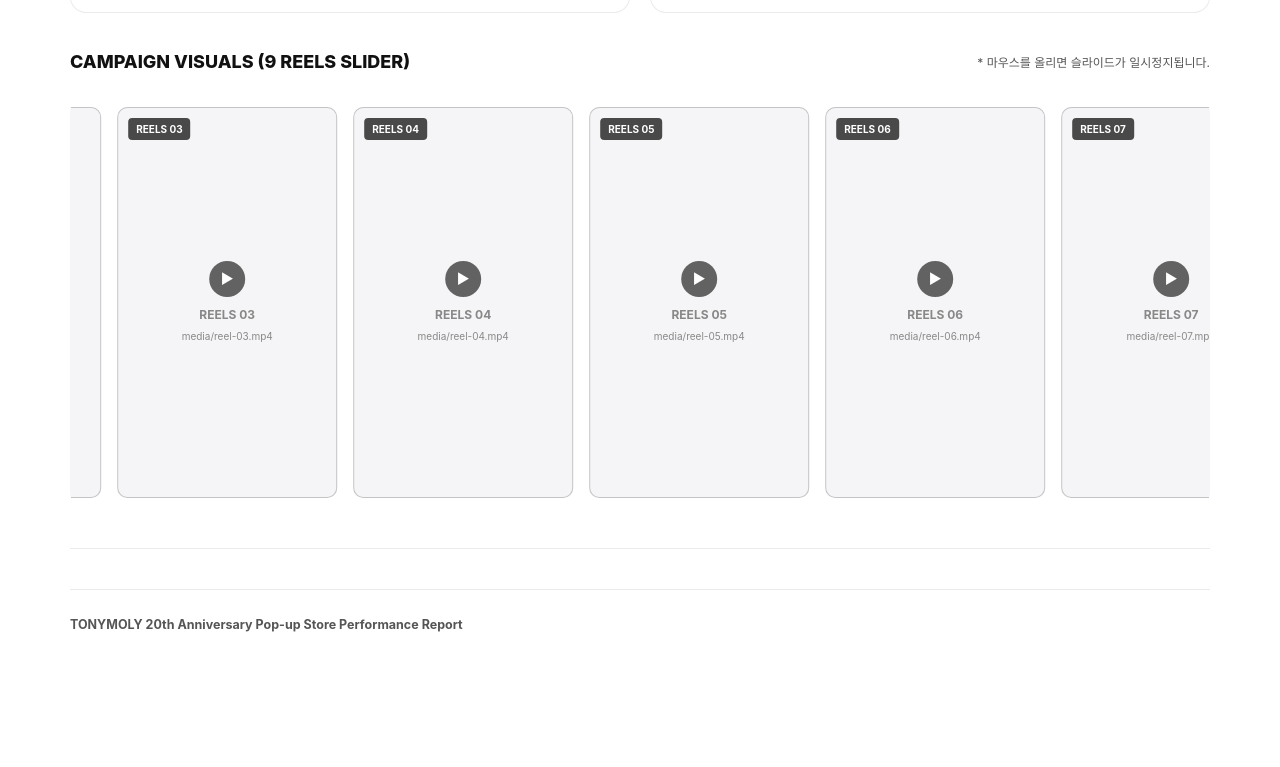
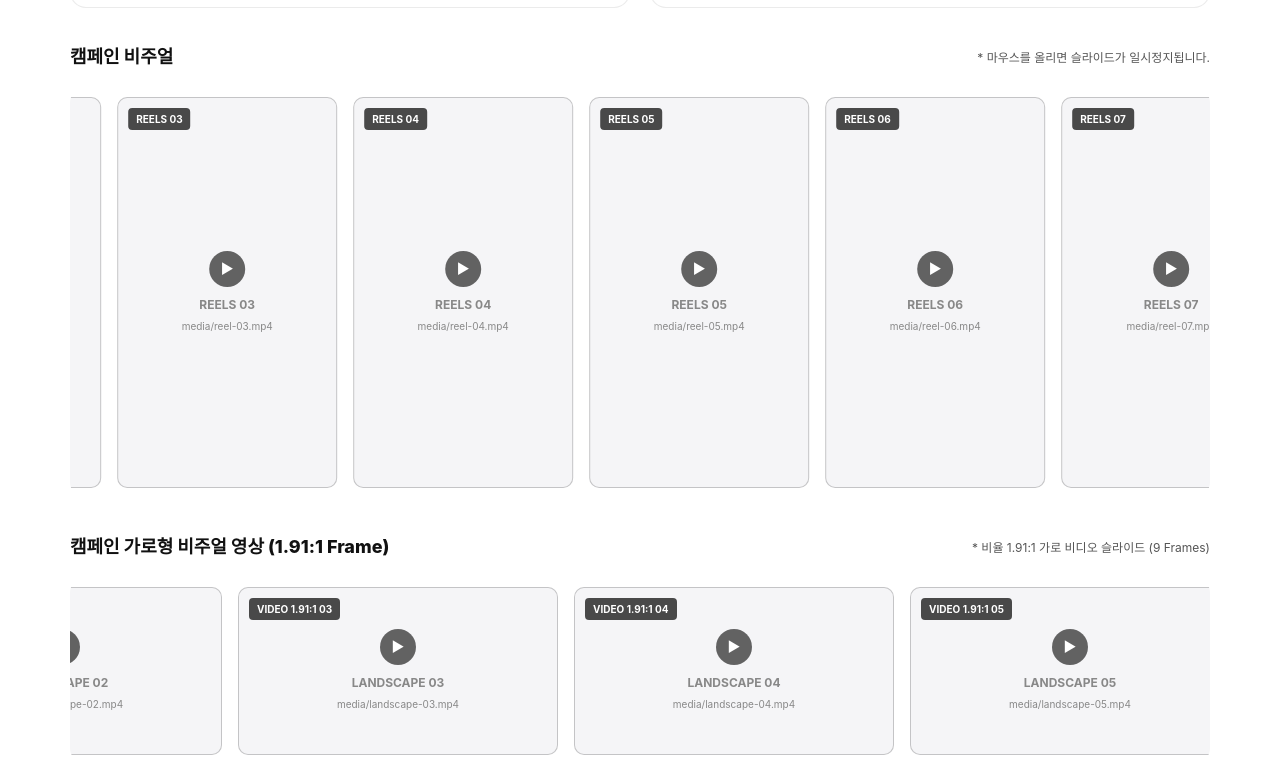
Before and after one commit to vivelyglobal/TONYMOLY-POPUP, a plain HTML site: page index.html in a window 1280 px wide. Shown: the part 1497-2264 px from the top of the page. Before the commit the page ends 2212 px from the top, so only its background shows below. Drawn offline with nearby package versions, Linux system fonts and the light colour scheme; no server answers; a web font is replaced by a local one.

Commit message:
Update index.html

```diff
--- a/index.html
+++ b/index.html
@@ -6,6 +6,10 @@
   <title>TONYMOLY 20주년 팝업스토어 성과 리포트</title>
   <script src="https://cdn.jsdelivr.net/npm/chart.js"></script>
   <link rel="stylesheet" href="https://cdn.jsdelivr.net/gh/orioncactus/pretendard/dist/web/static/pretendard.min.css" />
+  <!-- Noto Sans KR imported for Vively Logo -->
+  <link rel="preconnect" href="https://fonts.googleapis.com">
+  <link rel="preconnect" href="https://fonts.gstatic.com" crossorigin>
+  <link href="https://fonts.googleapis.com/css2?family=Noto+Sans+KR:wght@700;800;900&display=swap" rel="stylesheet">
   <style>
     :root {
       --bg: #ffffff;
@@ -45,15 +49,17 @@
       border-bottom: 2px solid var(--accent);
       margin-bottom: 30px;
     }
+
+    /* REVISED LOGO: Vively with Noto Sans KR Font */
     .brand-logo {
-      font-size: 20px;
-      font-weight: 900;
-      letter-spacing: 2px;
-      background: #000;
-      color: #fff;
-      padding: 4px 12px;
-      display: inline-block;
+      font-size: 32px;
+      font-weight: 800;
+      letter-spacing: -1px;
+      color: #000;
+      font-family: 'Noto Sans KR', sans-serif;
+      line-height: 1;
     }
+
     .live-status {
       display: inline-flex;
       align-items: center;
@@ -169,12 +175,12 @@
       justify-content: center;
     }
 
-    /* Carousel Slider for 9 Videos */
+    /* Carousel Slider Containers */
     .carousel-container {
       width: 100%;
       overflow: hidden;
       position: relative;
-      margin-top: 20px;
+      margin-top: 15px;
       border-radius: var(--radius);
       padding: 10px 0;
     }
@@ -184,13 +190,28 @@
       width: max-content;
       animation: scroll 25s linear infinite;
     }
-    .carousel-container:hover .carousel-track {
+    .carousel-track-landscape {
+      display: flex;
+      gap: 16px;
+      width: max-content;
+      animation: scroll-landscape 30s linear infinite;
+    }
+
+    .carousel-container:hover .carousel-track,
+    .carousel-container:hover .carousel-track-landscape {
       animation-play-state: paused;
     }
+
     @keyframes scroll {
       0% { transform: translateX(0); }
       100% { transform: translateX(calc(-220px * 9 - 16px * 9)); }
     }
+    @keyframes scroll-landscape {
+      0% { transform: translateX(0); }
+      100% { transform: translateX(calc(-320px * 9 - 16px * 9)); }
+    }
+
+    /* Reels Vertical Card (9:16) */
     .reel-card {
       width: 220px;
       aspect-ratio: 9 / 16;
@@ -217,6 +238,35 @@
       height: 100%;
       object-fit: cover;
     }
+
+    /* Landscape Video Card (1.91:1 Ratio) */
+    .landscape-card {
+      width: 320px;
+      aspect-ratio: 1.91 / 1;
+      border: 1.5px solid var(--line-strong);
+      border-radius: var(--radius-sm);
+      background: #f5f5f7;
+      display: flex;
+      flex-direction: column;
+      align-items: center;
+      justify-content: center;
+      position: relative;
+      overflow: hidden;
+      flex-shrink: 0;
+      transition: transform 0.3s ease, border-color 0.3s ease;
+    }
+    .landscape-card:hover {
+      transform: scale(1.03);
+      border-color: #000;
+    }
+    .landscape-card video {
+      position: absolute;
+      inset: 0;
+      width: 100%;
+      height: 100%;
+      object-fit: cover;
+    }
+
     .reel-badge {
       position: absolute;
       top: 10px;
@@ -278,7 +328,8 @@
   <div class="report">
     <!-- TOP BAR -->
     <div class="top-bar">
-      <div class="brand-logo">TONYMOLY</div>
+      <!-- 1. REVISED: Brand logo changed to Vively with Noto Sans KR -->
+      <div class="brand-logo">Vively</div>
       <div class="live-status">
         <span class="live-dot"></span> LIVE DASHBOARD CONNECTED
       </div>
@@ -339,7 +390,7 @@
     <section class="section">
       <h2><span class="num">02 — CAMPAIGN OVERVIEW</span>캠페인 개요 &amp; 국적 분석</h2>
       <div class="section-intro">
-        구글 스프레드시트에 등록된 9명 크리에이터의 국가 분포 및 릴스 콘텐츠 슬라이드 애니메이션입니다.
+        구글 스프레드시트에 등록된 9명 크리에이터의 국가 분포 및 콘텐츠 슬라이드 애니메이션입니다.
       </div>
 
       <div class="grid-2">
@@ -351,13 +402,13 @@
           </div>
         </div>
 
-        <!-- RIGHT: SUMMARY + TABLE BELOW IT (NO PERCENTAGE COLUMN) -->
+        <!-- RIGHT: SUMMARY + TABLE -->
         <div class="card">
           <div class="case-title" style="font-size: 18px; font-weight:800; margin-bottom: 14px;">캠페인 실행 요약</div>
           <ul style="padding-left: 18px; font-size: 14px; margin-bottom: 20px;">
             <li style="margin-bottom:8px;"><strong>캠페인명:</strong> TONYMOLY 20주년 팝업스토어 글로벌 바이럴</li>
             <li style="margin-bottom:8px;"><strong>참여 인원:</strong> 9명 (전원 여성)</li>
-            <li style="margin-bottom:8px;"><strong>콘텐츠 Format:</strong> Instagram Reels (9:16 Vertical Video)</li>
+            <li style="margin-bottom:8px;"><strong>콘텐츠 Format:</strong> Vertical Reels (9:16) &amp; Landscape Video (1.91:1)</li>
             <li><strong>핵심 KPI:</strong> Views 40,300+ / Likes 1,350+</li>
           </ul>
 
@@ -370,23 +421,37 @@
               </tr>
             </thead>
             <tbody id="nationality-table-body">
-              <!-- Live Data from Google Sheets will populate here -->
               <tr><td colspan="2" class="text-center">데이터 로딩 중...</td></tr>
             </tbody>
           </table>
         </div>
       </div>
 
-      <!-- 9 REELS VIDEO CAROUSEL SLIDER -->
+      <!-- 1. VERTICAL REELS SLIDER (9:16) -->
       <div style="margin-top: 35px;">
         <div class="case-title" style="font-size: 18px; font-weight:800; display:flex; justify-content:space-between; align-items:center;">
-          <span>CAMPAIGN VISUALS (9 REELS SLIDER)</span>
+          <!-- 2. REVISED: Text changed to 캠페인 비주얼 -->
+          <span>캠페인 비주얼</span>
           <span style="font-size: 12px; font-weight:normal; color: var(--muted);">* 마우스를 올리면 슬라이드가 일시정지됩니다.</span>
         </div>
 
         <div class="carousel-container">
           <div class="carousel-track" id="carousel-track">
-            <!-- 9 Reel Items -->
+            <!-- 9 Vertical Reel Items -->
+          </div>
+        </div>
+      </div>
+
+      <!-- 3. ADDED: LANDSCAPE VIDEO SLIDER (1.91:1) -->
+      <div style="margin-top: 35px;">
+        <div class="case-title" style="font-size: 18px; font-weight:800; display:flex; justify-content:space-between; align-items:center;">
+          <span>캠페인 가로형 비주얼 영상 (1.91:1 Frame)</span>
+          <span style="font-size: 12px; font-weight:normal; color: var(--muted);">* 비율 1.91:1 가로 비디오 슬라이드 (9 Frames)</span>
+        </div>
+
+        <div class="carousel-container">
+          <div class="carousel-track-landscape" id="carousel-track-landscape">
+            <!-- 9 Landscape Video Items (1.91:1 Ratio) -->
           </div>
         </div>
       </div>
@@ -457,7 +522,6 @@
         console.warn("Using fallback nationality data", e);
       }
 
-      // Fallback Data jika CSV/Network offline
       renderNationalityComponents({
         "Indonesia": 3,
         "Egypt": 2,
@@ -469,7 +533,6 @@
     }
 
     function renderNationalityComponents(counts) {
-      // 1. Render Table Below "캠페인 실행 요약" (Tanpa kolom %)
       const tbody = document.getElementById("nationality-table-body");
       tbody.innerHTML = "";
 
@@ -486,7 +549,6 @@
         tbody.appendChild(tr);
       });
 
-      // 2. Render Pie Chart di Kiri
       const ctx = document.getElementById("nationalityPieChart").getContext("2d");
       if (nationalityChart) nationalityChart.destroy();
 
@@ -530,7 +592,7 @@
       });
     }
 
-    /* 3. GENERATE 9 REELS CAROUSEL SLIDER */
+    /* 3. GENERATE 9 REELS CAROUSEL SLIDER (9:16) */
     const carouselTrack = document.getElementById("carousel-track");
     const reelsData = [];
     for (let i = 1; i <= 9; i++) {
@@ -541,7 +603,7 @@
       return `
         <div class="reel-card">
           <span class="reel-badge">REELS 0${reel.id}</span>
-          <video src="${reel.src}" muted loop autoplay playsinline onerror="this.style.display='none'; this.nextElementSibling.style.display='flex';"></video>
+          <video src="${reel.src}" muted loop autoplay playsinline preload="metadata" onerror="this.style.display='none'; this.nextElementSibling.style.display='flex';"></video>
           <div class="reel-placeholder" style="display:none; flex-direction:column; align-items:center; justify-content:center; height:100%;">
             <div class="play-icon">▶</div>
             <strong>REELS 0${reel.id}</strong>
@@ -553,10 +615,36 @@
 
     let trackHTML = "";
     reelsData.forEach(reel => { trackHTML += createReelCardHTML(reel); });
-    reelsData.forEach(reel => { trackHTML += createReelCardHTML(reel); }); // Duplicate for smooth loop
+    reelsData.forEach(reel => { trackHTML += createReelCardHTML(reel); }); // Duplicate for smooth continuous loop
     carouselTrack.innerHTML = trackHTML;
 
-    // Load data on start
+
+    /* 4. GENERATE 9 LANDSCAPE CAROUSEL SLIDER (1.91:1) */
+    const carouselTrackLandscape = document.getElementById("carousel-track-landscape");
+    const landscapeData = [];
+    for (let i = 1; i <= 9; i++) {
+      landscapeData.push({ id: i, src: `media/landscape-0${i}.mp4` });
+    }
+
+    function createLandscapeCardHTML(item) {
+      return `
+        <div class="landscape-card">
+          <span class="reel-badge">VIDEO 1.91:1 0${item.id}</span>
+          <video src="${item.src}" muted loop autoplay playsinline preload="metadata" onerror="this.style.display='none'; this.nextElementSibling.style.display='flex';"></video>
+          <div class="reel-placeholder" style="display:none; flex-direction:column; align-items:center; justify-content:center; height:100%;">
+            <div class="play-icon">▶</div>
+            <strong>LANDSCAPE 0${item.id}</strong>
+            <span style="font-size:10px; margin-top:4px;">media/landscape-0${item.id}.mp4</span>
+          </div>
+        </div>
+      `;
+    }
+
+    let landscapeHTML = "";
+    landscapeData.forEach(item => { landscapeHTML += createLandscapeCardHTML(item); });
+    landscapeData.forEach(item => { landscapeHTML += createLandscapeCardHTML(item); }); // Duplicate for smooth continuous loop
+    carouselTrackLandscape.innerHTML = landscapeHTML;
+
     window.addEventListener("DOMContentLoaded", fetchNationalityData);
   </script>
 </body>
```
